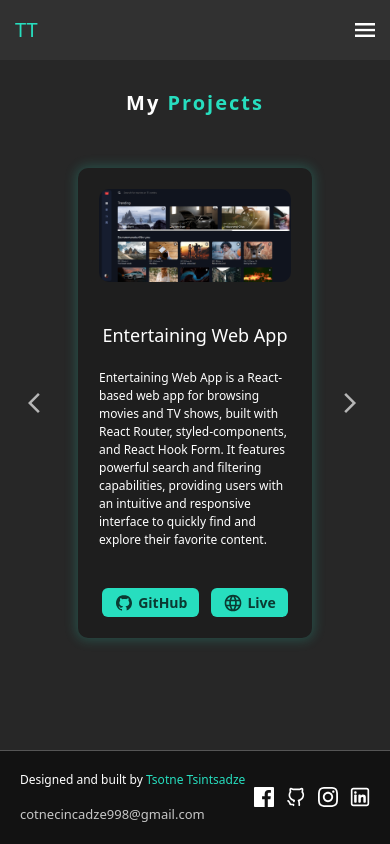
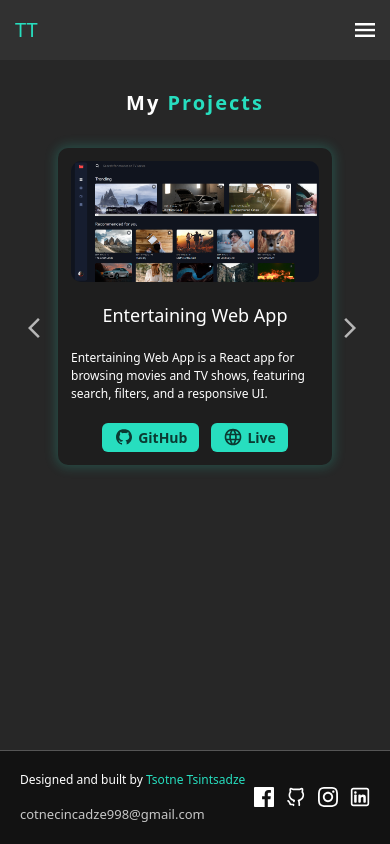
Before and after one commit to cotne998/My-Portfolio, a Next.js app: page /Projects in a window 390 px wide. Built offline with nearby package versions, Linux system fonts and the light colour scheme.

Commit message:
projects page styles fix on mobile version

```diff
--- a/src/app/Projects/page.tsx
+++ b/src/app/Projects/page.tsx
@@ -13,7 +13,7 @@ export default function ProjectsPage() {
       <h1 className="text-[20px] text-white text-center font-bold tracking-widest xl:text-[32px]">
         My <span className="text-[#27DEBF]">Projects</span>
       </h1>
-      <section className="relative p-[20px]">
+      <section className="relative xl:p-5">
         <button
           className="absolute left-0 top-[50%]  translate-y-[-50%] cursor-pointer z-10"
           onClick={() => swiperRef.current?.slidePrev()}>
@@ -48,7 +48,7 @@ export default function ProjectsPage() {
           modules={[Navigation, Autoplay]}>
           {data.map((item, idx) => (
             <SwiperSlide key={idx} className="h-full">
-              <div className="cursor-grab active:cursor-grabbing hover:scale-[1.04] transition-[0.2s] flex flex-col justify-between gap-5 p-5 border-1 border-[#27dec000] rounded-[10px] bg-[#1e1e1e] shadow-[0_0_12px_2px_#27dec039] hover:shadow-[0_0_12px_8px_#27DEBF66] min-h-[470px] xl:min-h-[600px] xl:p-8 xl:gap-8">
+              <div className="cursor-grab active:cursor-grabbing hover:scale-[1.04] transition-[0.2s] flex flex-col justify-between gap-5 p-3 border-1 border-[#27dec000] rounded-[10px] bg-[#1e1e1e] shadow-[0_0_12px_2px_#27dec039] hover:shadow-[0_0_12px_8px_#27DEBF66]  xl:min-h-[600px] xl:p-8 xl:gap-8">
                 <img
                   src={item.thumbnail}
                   alt="project thumbnail"
--- a/src/app/projects.json
+++ b/src/app/projects.json
@@ -1,14 +1,14 @@
 [
   {
     "name": "Audiophile Ecommerce Website",
-    "description": "Audiophile is a responsive eCommerce website for high-end audio products, built with React, TypeScript, styled-components, and useReducer. It features a clean UI, smooth UX, and structured state management.",
+    "description": "Audiophile is a responsive eCommerce site for premium audio gear, built with React, TypeScript, and useReducer.",
     "repo": "https://github.com/cotne998/audiophile-ecommerce-website-2",
     "live": "https://audiophile-ecommerce-website-2.vercel.app/",
     "thumbnail": "/assets/thumbnail-audiophile.png"
   },
   {
     "name": "Entertaining Web App",
-    "description": "Entertaining Web App is a React-based web app for browsing movies and TV shows, built with React Router, styled-components, and React Hook Form. It features powerful search and filtering capabilities, providing users with an intuitive and responsive interface to quickly find and explore their favorite content.",
+    "description": "Entertaining Web App is a React app for browsing movies and TV shows, featuring search, filters, and a responsive UI.",
     "repo": "https://github.com/cotne998/Entertaining-web-app",
     "live": "https://entertaining-web-app.vercel.app/",
     "thumbnail": "/assets/thumbnail-entertaining.png"
```
